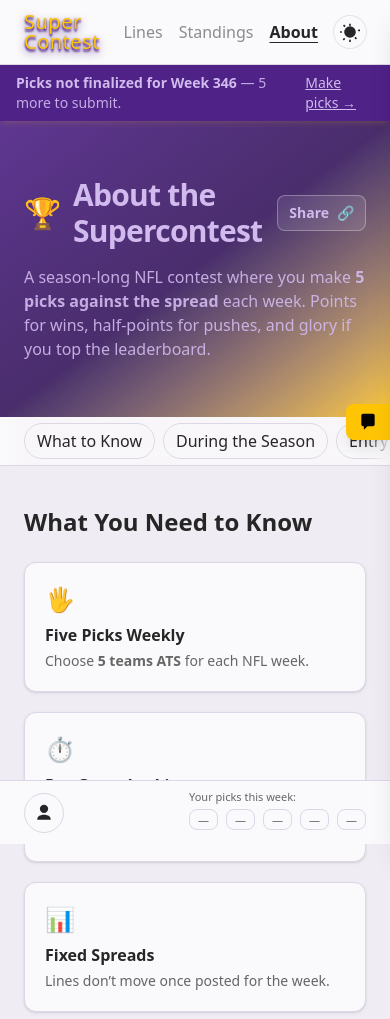
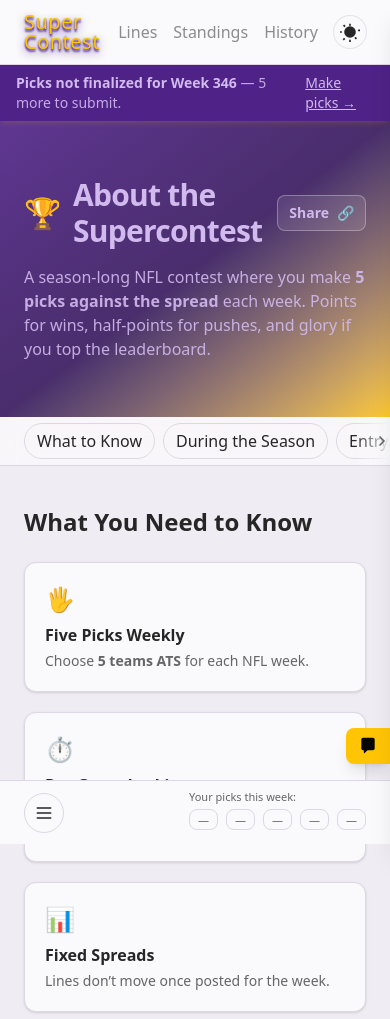
Before and after one commit to crops004/supercontest, a Flask app: page /about in a window 390 px wide. Shown: the top 1019 px of the page. Run offline with Flask 3, Linux system fonts and the light colour scheme; a user stored in the database is signed in; tables that the repository leaves empty hold one stand-in row (values such as "Sample post"); style sheets or scripts are compiled from the project's sources; some web fonts are replaced.

Commit message:
fix(mobile): address issues found in a mobile-first pass over the site
Went through every page at a real mobile viewport width and fixed what
came up:

- Floating chat button was pinned to vertical-center, so it drifted
  over whatever card/form field happened to scroll underneath it -
  moved it to a fixed spot just above the footer bar instead.
- Login page's "Forgot password?" / "Create account" / "Sign in" were
  crammed into one row, wrapping awkwardly inside the buttons on
  narrow screens - now a full-width "Sign in" with the two secondary
  actions as plain text links below.
- About page's "Register Now" CTA showed even when already logged in.
- About page's horizontal-scrolling category pills had a fade hint
  that was technically present but too subtle to notice - replaced
  with chevron arrows that fade in/out based on actual scroll position.
- 404 page was the bare default Flask page (styled in the previous
  commit's app/__init__.py change; this one adds the template).

Also, per follow-up feedback: moved "About" out of the top nav into
the account/menu dropdown (only when logged in - logged-out visitors
still see it in the top nav, since that's their main entry point),
swapped the person icon for a hamburger icon since the menu now holds
more than just account actions, and moved the floating pick-submit
button out of being an absolute overlay on top of the picks (which
covered them whenever it was visible) into its own slot between the
menu icon and the picks list.

Co-Authored-By: Claude Sonnet 5 <noreply@anthropic.com>
Claude-Session: https://claude.ai/code/session_01ASvrW1EWauQQEUqB811bci

```diff
--- a/app/templates/about.html
+++ b/app/templates/about.html
@@ -26,11 +26,11 @@
   </div>
 </section>
 
-<!-- Sticky in-page nav: swipeable chips (no arrows, no JS) -->
+<!-- Sticky in-page nav: swipeable chips, with fade + arrow hinting there's more to scroll -->
 <nav class="sticky top-[56px] z-30 bg-foreground/80 backdrop-blur border-b border-border">
     <div class="max-w-5xl mx-auto px-0 sm:px-6">
         <div class="relative sm:static">
-            <ul class="flex gap-2 py-3 px-6 sm:px-0
+            <ul id="about-pills" class="flex gap-2 py-3 px-6 sm:px-0
                overflow-x-auto sm:overflow-visible
                snap-x snap-mandatory scroll-px-6 scroll-smooth
                [-ms-overflow-style:none] [scrollbar-width:none] [&::-webkit-scrollbar]:hidden
@@ -67,12 +67,24 @@
                 </li>
             </ul>
 
-            <!-- Soft fade edges on mobile -->
-            <div
-                class="pointer-events-none sm:hidden absolute inset-y-0 left-0 w-6 bg-gradient-to-r from-foreground to-foreground/0">
+            <!-- Fade + arrow hint on mobile, opacity driven by actual scroll position -->
+            <div id="pill-arrow-left"
+                class="pointer-events-none sm:hidden absolute inset-y-0 left-0 w-9 flex items-center justify-start
+                       bg-gradient-to-r from-foreground to-foreground/0 opacity-0 transition-opacity duration-150">
+                <svg xmlns="http://www.w3.org/2000/svg" viewBox="0 0 24 24" fill="none" stroke="currentColor"
+                     stroke-width="2.5" stroke-linecap="round" stroke-linejoin="round"
+                     class="w-4 h-4 text-copy-light">
+                    <path d="M15 18l-6-6 6-6" />
+                </svg>
             </div>
-            <div
-                class="pointer-events-none sm:hidden absolute inset-y-0 right-0 w-6 bg-gradient-to-l from-foreground to-foreground/0">
+            <div id="pill-arrow-right"
+                class="pointer-events-none sm:hidden absolute inset-y-0 right-0 w-9 flex items-center justify-end
+                       bg-gradient-to-l from-foreground to-foreground/0 opacity-0 transition-opacity duration-150">
+                <svg xmlns="http://www.w3.org/2000/svg" viewBox="0 0 24 24" fill="none" stroke="currentColor"
+                     stroke-width="2.5" stroke-linecap="round" stroke-linejoin="round"
+                     class="w-4 h-4 text-copy-light">
+                    <path d="M9 18l6-6-6-6" />
+                </svg>
             </div>
         </div>
     </div>
@@ -254,6 +266,7 @@
   </section>
 
   <!-- CTA -->
+  {% if not current_user.is_authenticated %}
   <section class="border-t border-border pt-8">
     <div class="rounded-2xl bg-gradient-to-r from-primary to-primary-dark text-primary-content p-6 flex flex-col md:flex-row md:items-center md:justify-between gap-3">
       <div>
@@ -268,8 +281,31 @@
       </a>
     </div>
   </section>
+  {% endif %}
 
 </div>
+
+<!-- Pill nav scroll arrows: show/hide based on actual scroll position -->
+<script>
+  (function () {
+    const scroller = document.getElementById('about-pills');
+    const leftArrow = document.getElementById('pill-arrow-left');
+    const rightArrow = document.getElementById('pill-arrow-right');
+    if (!scroller || !leftArrow || !rightArrow) return;
+
+    function updateArrows() {
+      const maxScroll = scroller.scrollWidth - scroller.clientWidth;
+      const atStart = scroller.scrollLeft <= 2;
+      const atEnd = scroller.scrollLeft >= maxScroll - 2;
+      leftArrow.style.opacity = (maxScroll > 4 && !atStart) ? '1' : '0';
+      rightArrow.style.opacity = (maxScroll > 4 && !atEnd) ? '1' : '0';
+    }
+
+    scroller.addEventListener('scroll', updateArrows, { passive: true });
+    window.addEventListener('resize', updateArrows);
+    updateArrows();
+  })();
+</script>
 
 <!-- Share logic (no external libs) -->
 <script>
--- a/app/templates/base.html
+++ b/app/templates/base.html
@@ -67,10 +67,17 @@
         Standings
       </a>
 
+      <a href="{{ url_for('history.history') }}"
+        class="{{ 'text-copy font-semibold underline underline-offset-4' if ep.startswith('history.') else 'text-copy-lighter hover:text-copy-light' }}">
+        History
+      </a>
+
+      {% if not current_user.is_authenticated %}
       <a href="{{ url_for('main.about') }}"
         class="{{ 'text-copy font-semibold underline underline-offset-4' if ep == 'main.about' else 'text-copy-lighter hover:text-copy-light' }}">
         About
       </a>
+      {% endif %}
 
       <!-- Small theme toggle -->
       <button id="themeToggle" class="flex h-8 w-8 items-center justify-center rounded-full
@@ -150,7 +157,8 @@
 {% if current_user.is_authenticated %}
   <!-- Chat sidebar handle + drawer -->
   <button id="chat-handle" type="button" aria-controls="chat-drawer" aria-expanded="false"
-    class="fixed top-1/2 right-0 z-40 flex items-center gap-2 rounded-l-lg bg-secondary px-3 py-2 text-sm font-semibold text-secondary-content shadow-lg transition hover:bg-secondary-dark focus:outline-none focus:ring-2 focus:ring-secondary/60 transform -translate-y-1/2">
+    class="fixed right-0 z-40 flex items-center gap-2 rounded-l-lg bg-secondary px-3 py-2 text-sm font-semibold text-secondary-content shadow-lg transition hover:bg-secondary-dark focus:outline-none focus:ring-2 focus:ring-secondary/60"
+    style="bottom: calc(4rem + 16px);">
     <svg xmlns="http://www.w3.org/2000/svg" viewBox="0 0 24 24" fill="currentColor" class="h-5 w-5">
       <path d="M4 4a2 2 0 012-2h12a2 2 0 012 2v11a2 2 0 01-2 2h-6.586l-3.707 3.707A1 1 0 017 20.293V17H6a2 2 0 01-2-2V4z" />
     </svg>
--- a/app/templates/partials/footer.html
+++ b/app/templates/partials/footer.html
@@ -1,14 +1,14 @@
 <div class="mx-auto max-w-5xl px-6 h-full flex items-center">
   {% if current_user.is_authenticated %}
-    <div class="flex items-center justify-between w-full">
-      <!-- Account icon / dropdown -->
-      <div id="acct-wrap" class="relative inline-block">
+    <div class="flex items-center justify-between w-full gap-2">
+      <!-- Menu icon / dropdown -->
+      <div id="acct-wrap" class="relative inline-block shrink-0">
         <button id="acct-btn" type="button"
           class="inline-flex h-10 w-10 items-center justify-center rounded-full border border-border bg-foreground hover:bg-foreground/70 focus:outline-none focus:ring-2 focus:ring-offset-2 focus:ring-border"
-          aria-haspopup="menu" aria-expanded="false" aria-controls="acct-menu" aria-label="Account menu"
+          aria-haspopup="menu" aria-expanded="false" aria-controls="acct-menu" aria-label="Menu"
           style="-webkit-tap-highlight-color: transparent; touch-action: manipulation;">
-          <svg xmlns="http://www.w3.org/2000/svg" class="h-5 w-5 text-copy" viewBox="0 0 24 24" fill="currentColor">
-            <path d="M12 12a5 5 0 1 0-5-5 5 5 0 0 0 5 5Zm0 2c-5.33 0-8 2.667-8 5v1h16v-1c0-2.333-2.67-5-8-5Z" />
+          <svg xmlns="http://www.w3.org/2000/svg" class="h-5 w-5 text-copy" viewBox="0 0 24 24" fill="none" stroke="currentColor" stroke-width="2" stroke-linecap="round">
+            <path d="M4 6h16M4 12h16M4 18h16" />
           </svg>
         </button>
 
@@ -17,7 +17,8 @@
                  opacity-0 scale-95 transition ease-out duration-150
                  after:content-[''] after:absolute after:left-[-12px] after:right-[-12px] after:top-full after:h-7"
           role="menu" tabindex="-1">
-          <a href="{{ url_for('users.profile') }}" class="block px-4 py-2 text-sm hover:bg-foreground rounded-t-lg" role="menuitem">Profile</a>
+          <a href="{{ url_for('main.about') }}" class="block px-4 py-2 text-sm hover:bg-foreground rounded-t-lg" role="menuitem">About</a>
+          <a href="{{ url_for('users.profile') }}" class="block px-4 py-2 text-sm hover:bg-foreground" role="menuitem">Profile</a>
           {% if current_user.is_admin %}
           <a href="{{ url_for('admin.index') }}" class="block px-4 py-2 text-sm hover:bg-foreground" role="menuitem">Admin</a>
           {% endif %}
@@ -25,9 +26,19 @@
         </div>
       </div>
 
-      <!-- Picks (always visible) + overlay submit button -->
-      <div id="footer-wrap" class="relative inline-block">
-        <!-- Always-visible footer content -->
+      <!-- Submit button: its own slot, never overlaps the picks -->
+      <button id="float-submit"
+              type="button"
+              class="hidden shrink-0 px-4 py-2
+                    rounded-md shadow-lg
+                    bg-primary text-primary-content font-medium
+                    hover:bg-primary-dark
+                    focus:outline-none focus:ring-2 focus:ring-primary/40">
+        Submit
+      </button>
+
+      <!-- Picks (always visible) -->
+      <div id="footer-wrap" class="inline-block min-w-0">
         <div class="flex flex-col items-start">
           <span class="text-[11px] md:text-sm text-copy-light mb-1">Your picks this week:</span>
           <div id="footer-picks-list" class="flex flex-wrap gap-2 mb-1.5">
@@ -56,17 +67,6 @@
             {% endfor %}
           </div>
         </div>
-
-        <!-- Overlay submit: covers this block exactly when visible -->
-        <button id="float-submit"
-                type="button"
-                class="hidden absolute inset-0 z-[60]
-                      rounded-md shadow-lg
-                      bg-primary text-primary-content font-medium
-                      hover:bg-primary-dark
-                      focus:outline-none focus:ring-2 focus:ring-primary/40">
-          Submit
-        </button>
       </div>
 
   {% else %}
```
Also changed, not shown: app/auth/templates/auth_login.html (+12 -12 lines), app/templates/404.html (added, +13 -0 lines).
